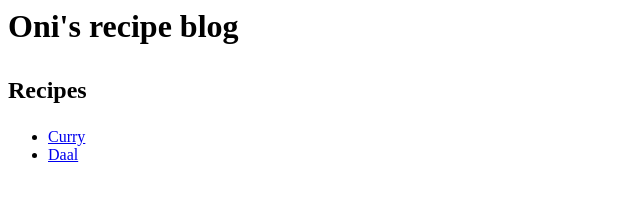
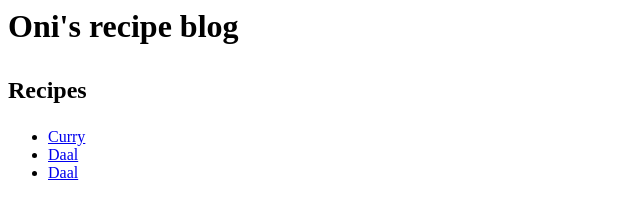
Before and after one commit to onifernando1/odin-recipes, a plain HTML site: page index.html in a window 1280 px wide. Shown: the full height of the page, 0-640 px from the left. Drawn offline with Linux system fonts and the light colour scheme.

Commit message:
Add link to naan recipe

```diff
--- a/index.html
+++ b/index.html
@@ -10,6 +10,7 @@
         <ul>
             <li><a href="./recipes/curry.html">Curry</a></li>
             <li><a href="./recipes/daal.html">Daal</a></li>
+            <li><a href="./recipes/naan.html">Daal</a></li>
 
 
 
```
